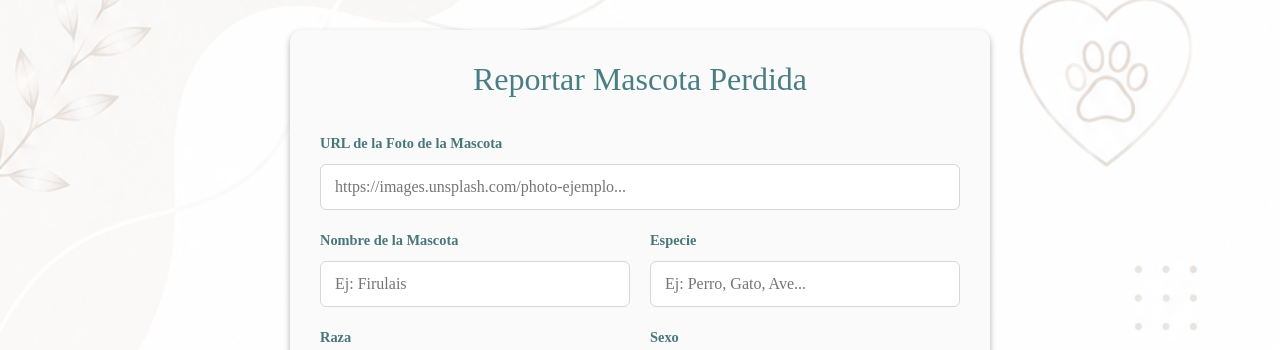
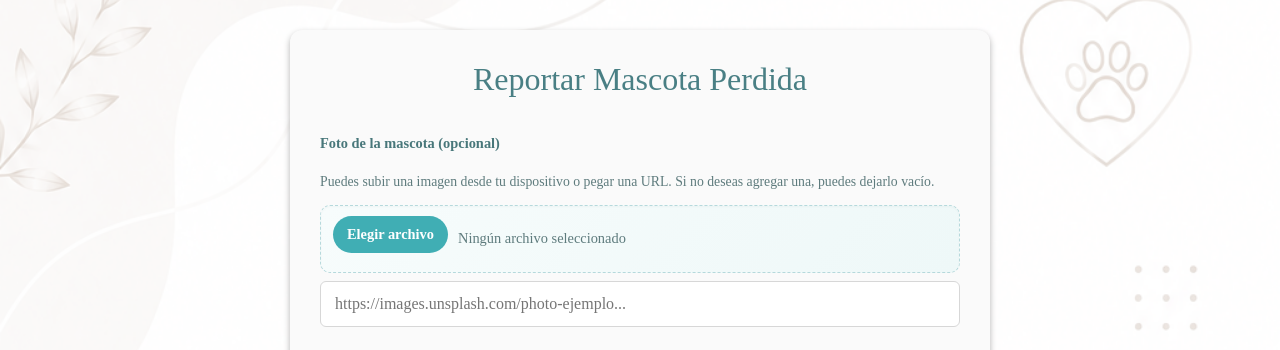
Before and after one commit to anti707/Sanos_y_Salvos_Frontend, a React (Vite) app: page /reportar in a window 1280 px wide. Shown: the part 137-487 px from the top of the page. Built offline with nearby package versions, Linux system fonts and the light colour scheme; no server answers; sample sign-in values are in the browser's storage.

Commit message:
modificando el reporte, especificamente info adicional e imagen

```diff
--- a/src/Components/atoms/Text.jsx
+++ b/src/Components/atoms/Text.jsx
@@ -1,6 +1,6 @@
 
 
-function Text({ children, variant = 'p', className = ''}){
+function Text({ children, variant = 'span', className = ''}){
     const Tag = variant;
     return <Tag className={className}>{children}</Tag>
 }
--- a/src/Components/organisms/PetReportForm.jsx
+++ b/src/Components/organisms/PetReportForm.jsx
@@ -27,6 +27,8 @@ const PetReportForm = ({ onPublish }) => {
     url_imagen: ''
   });
 
+  const [archivoImagen, setArchivoImagen] = useState(null);
+  const [previewImagen, setPreviewImagen] = useState('');
   const [listaEtiquetas, setListaEtiquetas] = useState([]);
   const [etiquetasSeleccionadas, setEtiquetasSeleccionadas] = useState([]);
   const [ubicacionSeleccionada, setUbicacionSeleccionada] = useState([-33.4569, -70.6483]);
@@ -58,6 +60,28 @@ const PetReportForm = ({ onPublish }) => {
     }));
   };
 
+  const handleImageChange = (e) => {
+    const file = e.target.files?.[0];
+
+    if (!file) {
+      setArchivoImagen(null);
+      setPreviewImagen('');
+      return;
+    }
+
+    setArchivoImagen(file);
+    const reader = new FileReader();
+    reader.onloadend = () => {
+      const dataUrl = reader.result;
+      setPreviewImagen(dataUrl);
+      setFormData((prev) => ({
+        ...prev,
+        url_imagen: dataUrl
+      }));
+    };
+    reader.readAsDataURL(file);
+  };
+
   const handleCheckboxChange = (etiquetaId) => {
     if (etiquetasSeleccionadas.includes(etiquetaId)) {
       setEtiquetasSeleccionadas(etiquetasSeleccionadas.filter(id => id !== etiquetaId));
@@ -71,6 +95,7 @@ const PetReportForm = ({ onPublish }) => {
     if (onPublish) {
       onPublish({
         ...formData,
+        url_imagen: formData.url_imagen || previewImagen || '',
         etiquetas: etiquetasSeleccionadas,
         latitud: ubicacionSeleccionada[0],
         longitud: ubicacionSeleccionada[1]
@@ -83,8 +108,23 @@ const PetReportForm = ({ onPublish }) => {
       <h2 className="form-title">Reportar Mascota Perdida</h2>
 
       <div className="form-grid">
-        <div className="form-group full-width">
-          <label htmlFor="url_imagen">URL de la Foto de la Mascota</label>
+        <div className="form-group full-width image-upload-group">
+          <label htmlFor="url_imagen">Foto de la mascota (opcional)</label>
+          <p className="image-helper-text">Puedes subir una imagen desde tu dispositivo o pegar una URL. Si no deseas agregar una, puedes dejarlo vacío.</p>
+          <div className="file-picker-wrapper">
+            <label htmlFor="imagenArchivo" className="file-picker-button">Elegir archivo</label>
+            <span className="file-picker-name">
+              {archivoImagen ? archivoImagen.name : 'Ningún archivo seleccionado'}
+            </span>
+            <input
+              type="file"
+              id="imagenArchivo"
+              name="imagenArchivo"
+              accept="image/*"
+              onChange={handleImageChange}
+              className="file-picker-input"
+            />
+          </div>
           <input
             type="text"
             id="url_imagen"
@@ -92,8 +132,10 @@ const PetReportForm = ({ onPublish }) => {
             placeholder="https://images.unsplash.com/photo-ejemplo..."
             value={formData.url_imagen}
             onChange={handleChange}
-            required
           />
+          {previewImagen && (
+            <img src={previewImagen} alt="Vista previa de la mascota" className="image-preview" />
+          )}
         </div>
 
         <div className="form-group">
@@ -159,6 +201,8 @@ const PetReportForm = ({ onPublish }) => {
             value={formData.edad}
             onChange={handleChange}
             placeholder="Ej: 3"
+            min="0"
+            max="100"
             required
           />
         </div>
--- a/src/css/Components/organisms/PetReportForm.css
+++ b/src/css/Components/organisms/PetReportForm.css
@@ -61,6 +61,65 @@
   cursor: pointer;
 }
 
+.image-upload-group {
+  gap: 8px;
+}
+
+.image-helper-text {
+  margin: 0 0 4px 0;
+  font-size: 0.86rem;
+  color: #5e7b7d;
+}
+
+.file-picker-wrapper {
+  display: flex;
+  align-items: center;
+  gap: 10px;
+  flex-wrap: wrap;
+  padding: 10px 12px;
+  border-radius: 10px;
+  border: 1px dashed #b6d9dc;
+  background: linear-gradient(135deg, #f7fcfc 0%, #eef8f8 100%);
+  box-shadow: inset 0 1px 2px rgba(0, 0, 0, 0.03);
+}
+
+.file-picker-button {
+  display: inline-flex;
+  align-items: center;
+  justify-content: center;
+  padding: 8px 14px;
+  border-radius: 999px;
+  background-color: #40aeb4;
+  color: #ffffff !important;
+  font-weight: 700;
+  cursor: pointer;
+  transition: background-color 0.2s ease, transform 0.2s ease;
+  text-decoration: none;
+}
+
+.file-picker-button:hover {
+  background-color: #2b7b80;
+  transform: translateY(-1px);
+}
+
+.file-picker-name {
+  color: #5e7b7d;
+  font-size: 0.9rem;
+}
+
+.file-picker-input {
+  display: none;
+}
+
+.image-preview {
+  width: 100%;
+  max-height: 220px;
+  object-fit: cover;
+  border-radius: 10px;
+  border: 1px solid #d7d7d7;
+  margin-top: 6px;
+}
+
 .btn-submit {
   display: block;
   width: 100%;
--- a/src/pages/user/Reportar.jsx
+++ b/src/pages/user/Reportar.jsx
@@ -25,7 +25,15 @@ const Reportar = () => {
       }
 
       const edadNumerica = Number.parseInt(datosFormulario?.edad, 10);
-      const edadValida = Number.isFinite(edadNumerica) ? edadNumerica : 0;
+      const edadValida = Number.isFinite(edadNumerica) ? Math.min(Math.max(edadNumerica, 0), 100) : 0;
+
+      if (edadNumerica > 100) {
+        throw new Error('La edad debe ser menor o igual a 100 años.');
+      }
+
+      const urlImagen = typeof datosFormulario?.url_imagen === 'string'
+        ? datosFormulario.url_imagen.trim()
+        : '';
 
       const datosFormateados = {
         nombre: datosFormulario?.nombre?.trim(),
@@ -41,7 +49,7 @@ const Reportar = () => {
         info_adicional: datosFormulario?.infoAdicional?.trim(),
         color: datosFormulario?.color?.trim(),
         etiquetas: datosFormulario?.etiquetas || [],
-        url_imagen: datosFormulario?.url_imagen?.trim() || ''
+        url_imagen: urlImagen
       };
 
       const res = await fetch(`${API_URL}/api/mascotas`, {
@@ -66,7 +74,7 @@ const Reportar = () => {
       localStorage.setItem('map-refresh-token', Date.now().toString());
       window.dispatchEvent(new Event('map-refresh'));
       alert("¡Reporte publicado con éxito! Tu mascota quedó asociada a tu cuenta y registrada en Neon. 🐾");
-      navigate('/map');
+      navigate('/');
 
     } catch (err) {
       console.error("Error en el flujo de guardado:", err);
--- a/src/pages/user/VerMascotas.jsx
+++ b/src/pages/user/VerMascotas.jsx
@@ -11,6 +11,7 @@ function VerMascotas() {
   const queryParams = new URLSearchParams(location.search);
   const terminoBusqueda = queryParams.get('search')?.toLowerCase() || '';
   const [mascotas, setMascotas] = useState([]);
+  const [etiquetasDisponibles, setEtiquetasDisponibles] = useState([]);
   const [cargando, setCargando] = useState(true);
   const [mascotaSeleccionada, setMascotaSeleccionada] = useState(null);
   const [mostrarModal, setMostrarModal] = useState(false);
@@ -30,7 +31,6 @@ function VerMascotas() {
       try {
         const headers = await getAuthHeaders();
 
-        // petición segura al api Gateway
         const respuesta = await fetch(`${API_URL}/api/mascotas`, {
           method: "GET",
           headers
@@ -47,7 +47,25 @@ function VerMascotas() {
       }
     };
 
+    const cargarEtiquetas = async () => {
+      try {
+        const headers = await getAuthHeaders();
+        const respuesta = await fetch(`${API_URL}/api/etiquetas`, {
+          method: "GET",
+          headers
+        });
+
+        if (respuesta.ok) {
+          const datos = await respuesta.json();
+          setEtiquetasDisponibles(Array.isArray(datos) ? datos : []);
+        }
+      } catch (error) {
+        console.error("Error cargando etiquetas:", error);
+      }
+    };
+
     cargarMascotas();
+    cargarEtiquetas();
   }, []);
 
   const mascotasFiltradas = mascotas.filter((mascota) => {
@@ -67,6 +85,52 @@ function VerMascotas() {
 
     return textoMascota.includes(terminoBusqueda);
   });
+
+  const obtenerInformacionAdicional = (mascota) => {
+    return mascota?.infoAdicional || mascota?.info_adicional || mascota?.descripcion || mascota?.informacionAdicional || '';
+  };
+
+  const obtenerEtiquetasTexto = (mascota) => {
+    const etiquetas = mascota?.etiquetas;
+
+    if (!etiquetas) {
+      return '';
+    }
+
+    if (Array.isArray(etiquetas)) {
+      const nombres = etiquetas
+        .map((item) => {
+          if (typeof item === 'string') return item;
+          return item?.nombre_etiqueta || item?.nombre || item?.etiqueta || item?.label;
+        })
+        .filter(Boolean);
+
+      if (nombres.length > 0) {
+        return nombres.join(', ');
+      }
+
+      const ids = etiquetas
+        .map((item) => (typeof item === 'number' ? item : Number(item)))
+        .filter((item) => Number.isFinite(item));
+
+      if (ids.length > 0) {
+        const mapaEtiquetas = new Map(
+          etiquetasDisponibles.map((etiq) => [Number(etiq.id), etiq.nombre_etiqueta || etiq.nombre || etiq.label])
+        );
+
+        return ids
+          .map((id) => mapaEtiquetas.get(id))
+          .filter(Boolean)
+          .join(', ');
+      }
+    }
+
+    if (typeof etiquetas === 'string') {
+      return etiquetas;
+    }
+
+    return '';
+  };
 
   useEffect(() => {
     const abrirDesdeMapa = () => {
@@ -108,13 +172,16 @@ function VerMascotas() {
               ? mascota.imagenes[0].url_imagen
               : 'https://via.placeholder.com/150';
 
+            const informacionAdicional = obtenerInformacionAdicional(mascota);
+            const etiquetasTexto = obtenerEtiquetasTexto(mascota);
+
             return (
               <PetCard
                 key={mascota.id}
                 titulo={mascota.nombre}
-                descripcion={`${mascota.especie} ${mascota.raza}. Sexo: ${mascota.sexo}, Edad: ${mascota.edad} años.`}
+                descripcion={`${mascota.especie} ${mascota.raza}. Sexo: ${mascota.sexo}, Edad: ${mascota.edad} años.${informacionAdicional ? ` ${informacionAdicional}` : ''}`}
                 imagen={imagenUrl}
-                ultimaActualizacion={`Comuna: ${mascota.comuna || 'No especificada'}`}
+                ultimaActualizacion={etiquetasTexto ? `Etiquetas: ${etiquetasTexto}` : 'Sin etiquetas registradas'}
                 altImagen={`Foto de ${mascota.nombre}`}
                 onVerMas={() => abrirDetalle(mascota)}
               />
@@ -145,8 +212,8 @@ function VerMascotas() {
               <p><strong>Raza:</strong> {mascotaSeleccionada.raza || 'No especificada'}</p>
               <p><strong>Sexo:</strong> {mascotaSeleccionada.sexo || 'No especificado'}</p>
               <p><strong>Edad:</strong> {mascotaSeleccionada.edad ? `${mascotaSeleccionada.edad} años` : 'No especificada'}</p>
-              <p><strong>Comuna:</strong> {mascotaSeleccionada.comuna || 'No especificada'}</p>
-              <p><strong>Información adicional:</strong> {mascotaSeleccionada.infoAdicional || 'Sin información adicional'}</p>
+              <p><strong>Etiquetas:</strong> {obtenerEtiquetasTexto(mascotaSeleccionada) || 'Sin etiquetas registradas'}</p>
+              <p><strong>Información adicional:</strong> {obtenerInformacionAdicional(mascotaSeleccionada) || 'Sin información adicional'}</p>
             </div>
           )}
         </Modal.Body>
```
